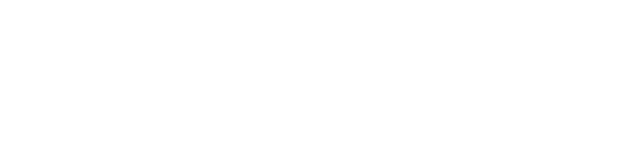
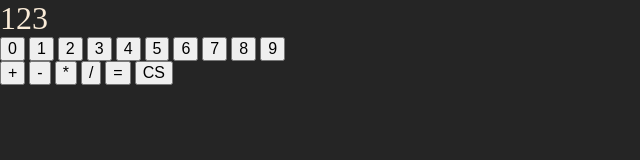
Before and after one commit to JustFact/html-calculator, a plain HTML site: page index.html in a window 1280 px wide. Shown: the whole page, without its empty margins (0-640 px from the left). Drawn offline with Linux system fonts and the light colour scheme.

Commit message:
Add basic HTML/CSS for calculator UI

```diff
--- a/index.html
+++ b/index.html
@@ -8,6 +8,26 @@
     <title>HTML Calculator</title>
 </head>
 <body>
-
+    <div class="display">123</div>
+    <div class="number-btns">
+        <button class="num-btn">0</button>
+        <button class="num-btn">1</button>
+        <button class="num-btn">2</button>
+        <button class="num-btn">3</button>
+        <button class="num-btn">4</button>
+        <button class="num-btn">5</button>
+        <button class="num-btn">6</button>
+        <button class="num-btn">7</button>
+        <button class="num-btn">8</button>
+        <button class="num-btn">9</button>
+    </div>
+    <div class="operator-btns">
+        <button class="opr-btn">+</button>
+        <button class="opr-btn">-</button>
+        <button class="opr-btn">*</button>
+        <button class="opr-btn">/</button>
+        <button class="opr-btn">=</button>
+        <button class="opr-btn">CS</button>
+    </div>
 </body>
 </html>
--- a/style.css
+++ b/style.css
@@ -4,3 +4,20 @@
   box-sizing: border-box;
   margin: 0;
 }
+
+body{
+  background-color: rgb(37, 37, 37);
+}
+
+.display{
+  color: antiquewhite;
+  font-size: 32px;
+}
+
+.num-btn{
+  font-size: 16px;
+}
+
+.opr-btn{
+  font-size: 16px;
+}
```
